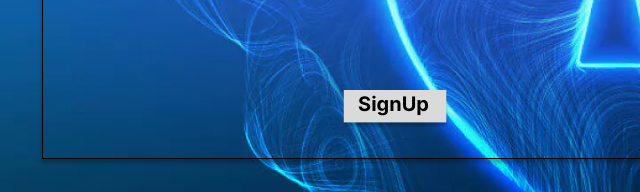
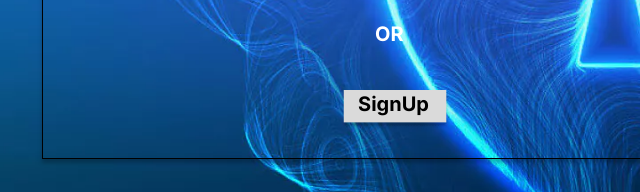
Before and after one commit to punithagowthaman/main, a plain HTML site: page index.html in a window 1280 px wide. Shown: the part 515-707 px from the top of the page, 640-1280 px from the left. Drawn offline with Linux system fonts and the light colour scheme.

Commit message:
adding or

```diff
--- a/index.html
+++ b/index.html
@@ -94,8 +94,8 @@
             />
 			<a href="desktop1.html">
 			<button type="button" class="frame1-text23" text-align="center">Login</button></a>
-            <!--span class="frame1-text23"><span>login</span></span>
-            <span class="frame1-text25"><span>OR</span></span-->
+            <!--span class="frame1-text23"><span>login</span></span-->
+            <span class="frame1-text25"><span>OR</span></span>
             <img
               src="public/playground_assets/rectangle41113-yzr-200h.png"
               alt="Rectangle41113"
```
